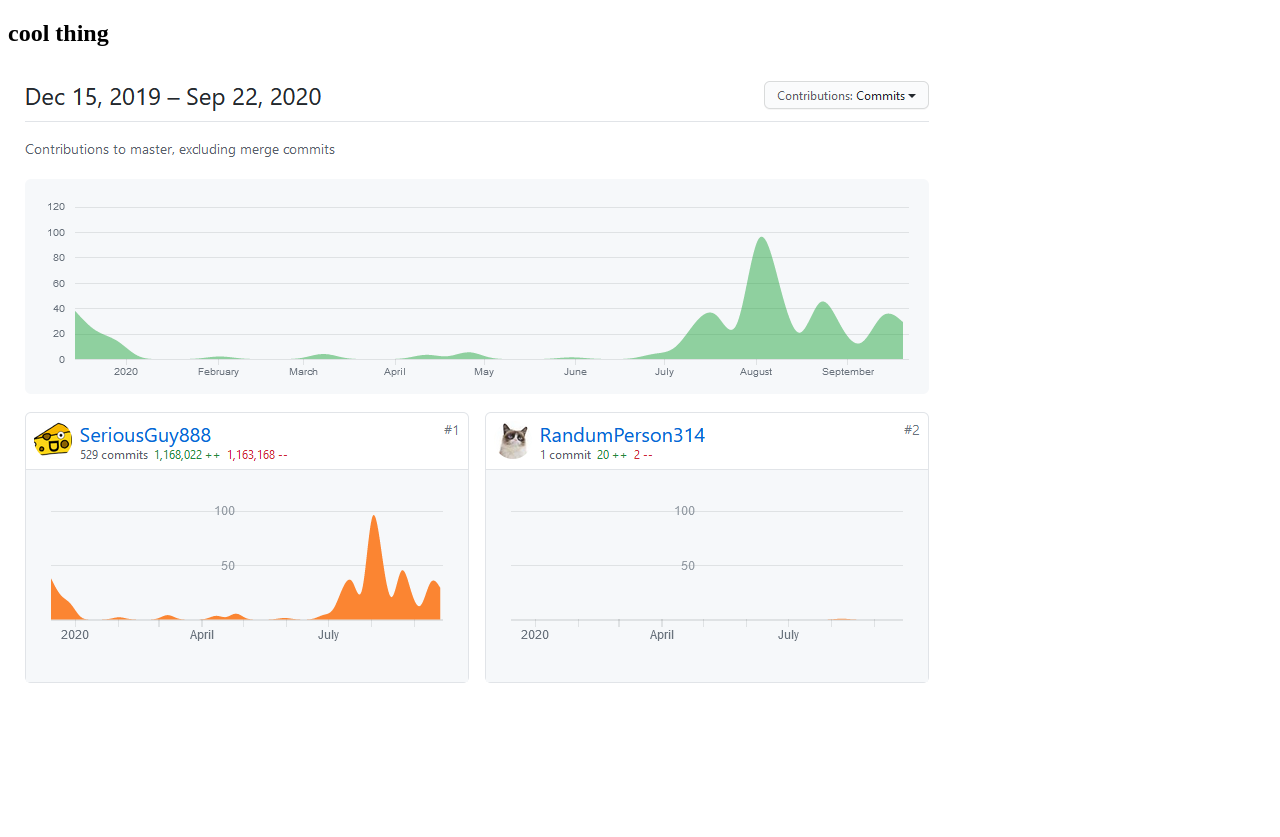
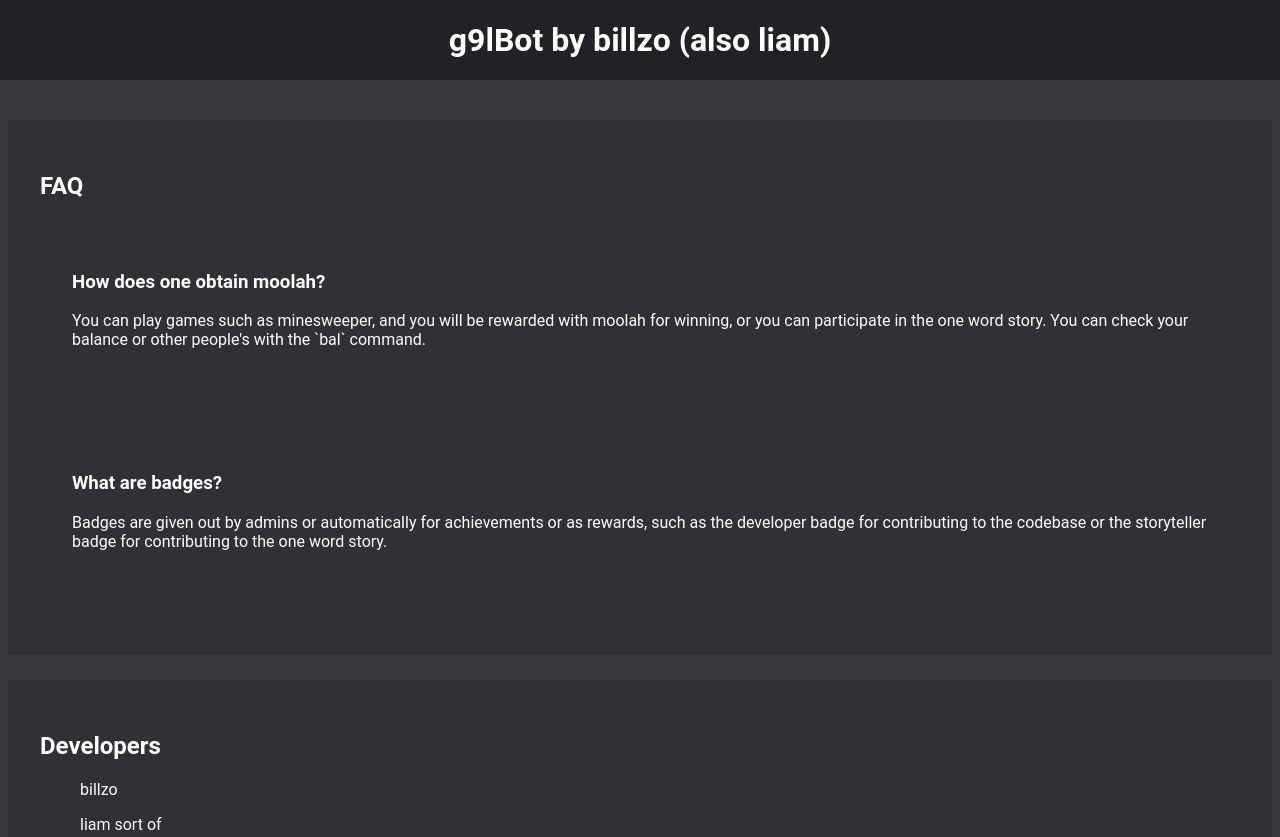
Before and after one commit to SeriousGuy888/gxrBot, a website: page docs/index.html in a window 1280 px wide. Shown: the top 837 px of the page. Before the commit the page ends 800 px from the top, so only its background shows below. Drawn offline with Linux system fonts and the light colour scheme.

Commit message:
redid github pages thing

```diff
--- a/docs/index.html
+++ b/docs/index.html
@@ -3,10 +3,41 @@
   <head>
     <meta charset="UTF-8">
     <meta name="viewport" content="width=device-width, initial-scale=1.0">
+    <link rel="stylesheet" href="./styles/main.css">
     <title>Document</title>
   </head>
   <body>
-    <h2>cool thing</h2>
-    <img src="./assets/images/contributions-2020-09-22.png" alt="contributions">
+    <header>
+      <h1>g9lBot by billzo (also liam)</h1>
+    </header>
+    <main>
+      <div id="faq">
+        <h2>FAQ</h2>
+        <div id="faq-money">
+          <h3>How does one obtain moolah?</h3>
+          <p>
+            You can play games such as minesweeper, and you will be rewarded with moolah for
+            winning, or you can participate in the one word story. You can check your balance
+            or other people's with the `bal` command.
+          </p>
+        </div>
+        <div id="faq-badges">
+          <h3>What are badges?</h3>
+          <p>
+            Badges are given out by admins or automatically for achievements or as rewards,
+            such as the developer badge for contributing to the codebase or the storyteller badge
+            for contributing to the one word story.
+          </p>
+        </div>
+      </div>
+      <div id="devs">
+        <h2>Developers</h2>
+        <ul>
+          <p>billzo</p>
+          <p>liam sort of</p>
+        </ul>
+        <img src="./assets/images/contributions-2020-09-22.png" width="400px" alt="contributions">
+      </div>
+    </main>
   </body>
 </html>
--- /dev/null
+++ b/docs/styles/main.scss
@@ -0,0 +1,38 @@
+* {
+  font-family: Roboto, Arial, Helvetica, sans-serif;
+}
+
+html {
+  background-color: #37393F;
+  color: white;
+
+  header {
+    background-color: #212225;
+
+    position: fixed;
+    top: 0;
+    left: 0;
+
+    width: 100vw;
+    height: 10vh;
+
+    text-align: center;
+    display: flex;
+    flex-direction: column;
+    align-items: center;
+    margin-top: 0;
+  }
+
+  main {
+    margin-top: 15vh;
+
+    div {
+      background-color: #303136;
+      padding: 2em;
+      margin-bottom: 2%;
+    }
+    img {
+      border-radius: 3%;
+    }
+  }
+}
```
Also changed, not shown: docs/styles/main.css (added), 1 other file.
